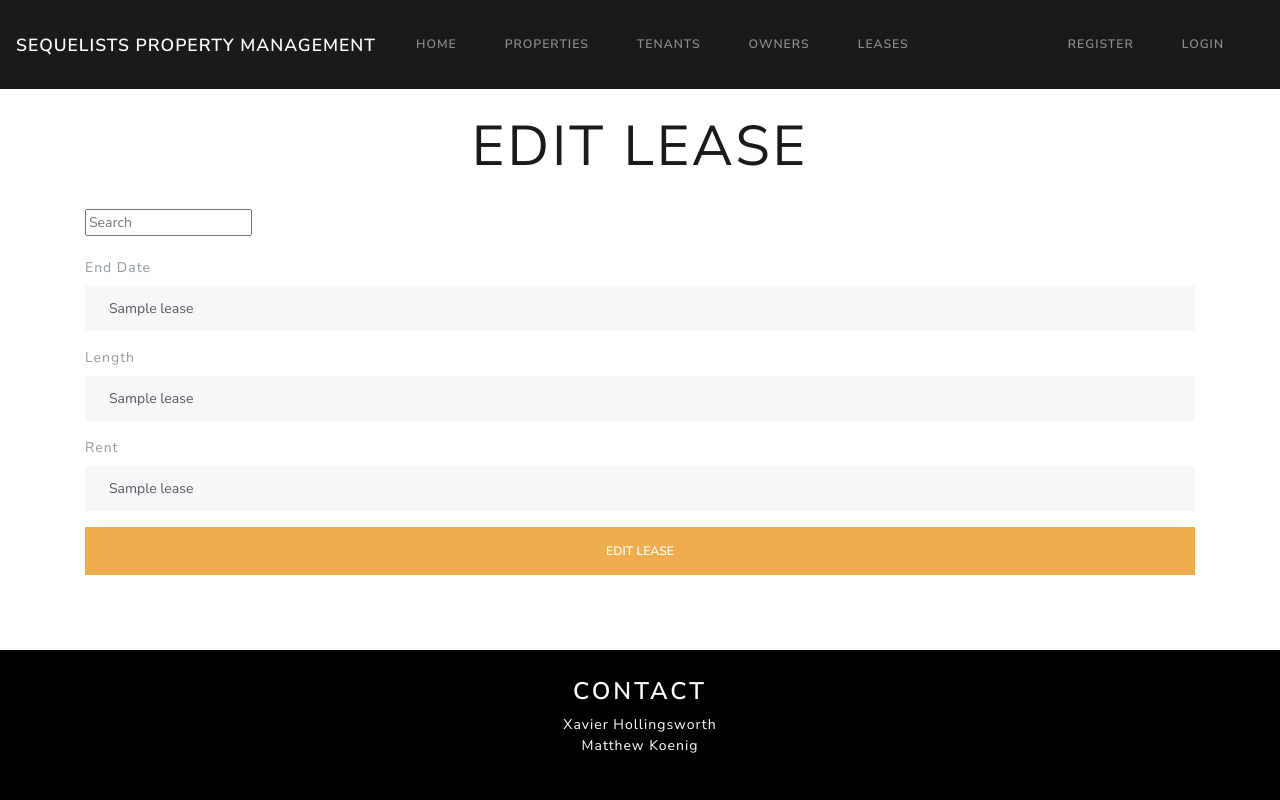
After one commit to cnleng/property_management_website, a Flask app: template app/templates/editlease.html in a window 1280 px wide. The commit adds this page. Run offline with Flask 2, Linux system fonts and the light colour scheme; the template is opened without the code that fills it: most values are stand-ins (such as "Sample title", 1, 10 or a date in 2020); some libraries are stand-ins or nearby versions.

Commit message:
lease edit functionality

```diff
--- a/app/routes.py
+++ b/app/routes.py
@@ -127,6 +127,7 @@ def leases():
       query = "SELECT * FROM lease"
       result = execute_query(db_connection, query).fetchall()
       print(result)
+      print("rendering leases template")
       return render_template("leases.html", leases=result)
 
     if request.method == 'POST':
@@ -210,7 +211,7 @@ def editowner(Owner_ID):
     db_connection = connect_to_database()
 
     if request.method == 'GET':
-      query = 'SELECT Owner_ID, Number_Of_Properties, Name FROM owner WHERE Owner_ID =%s' % (Owner_ID)
+      query = 'SELECT Owner_ID, Number_Of_Properties, Name FROM owner WHERE Owner_ID = %s' % (Owner_ID)
       result = execute_query(db_connection, query).fetchone()
       print(result)
       return render_template('editowner.html', owners=result)
@@ -226,6 +227,29 @@ def editowner(Owner_ID):
       result = execute_query(db_connection, query, data)
       return redirect('/owners')
 
+
+@app.route('/editlease/<Lease_ID>', methods=['POST', 'GET'])
+def editlease(Lease_ID):
+    print('Editing lease...')
+    db_connection = connect_to_database()
+
+    if request.method == 'GET':
+      query = 'SELECT Lease_ID, End_Date, Length_Of_Lease, Rent FROM lease WHERE Lease_ID = %s' % (Lease_ID)
+      result = execute_query(db_connection, query).fetchone()
+      print(result)
+      return render_template('editlease.html', leases=result)
+
+    if request.method == 'POST':
+      print('Updating lease...')
+      End_Date = request.form['end_date']
+      Length_Of_Lease = request.form['length']
+      Rent = request.form['rent']
+
+      print(request.form)
+      query = 'UPDATE lease SET End_Date = %s, Length_Of_Lease = %s, Rent = %s WHERE Lease_ID = %s'
+      data = (End_Date, Length, Rent, Lease_ID)
+      result = execute_query(db_connection, query, data)
+      return redirect('/leases')
 
 
 
--- /dev/null
+++ b/app/templates/editlease.html
@@ -0,0 +1,34 @@
+{% extends "base.html" %}
+
+{% block head %}
+{% endblock %}
+
+{% block body %}
+
+<div class="container mt-4">
+        <h1 class="display-4 text-center">
+          <i class="fas fa-book-open text-primary"></i> Edit Lease<span class="text-primary"></span></h1>
+
+        <br>
+        <div class="search">
+          <input type="text" id="myInput" onkeyup="myFunction()" placeholder="Search" align='right'><br><br>
+        </div>
+
+        <form id="book-form" action="{{ url_for('editlease', Lease_ID=leases[0]) }}" method="post" class='table-light'>
+          <div class="form-group">
+            <label for="end_date">End Date</label>
+            <input type="text" name="end_date" class="form-control" value='{{ leases[1] }}'>
+          </div>
+          <div class="form-group">
+            <label for="length">Length</label>
+            <input type="text" name="length" class="form-control" value='{{ leases[2] }}'>
+          </div>
+          <div class="form-group">
+            <label for="rent">Rent</label>
+            <input type="text" name="rent" class="form-control" value='{{ leases[3] }}'>
+          </div>
+
+          <input type="submit" value="Edit Lease" class="btn btn-primary btn-block btn-warning">
+        </form>
+
+{% endblock %}
--- a/app/templates/editowner.html
+++ b/app/templates/editowner.html
@@ -17,11 +17,11 @@
         <form id="book-form" action="{{ url_for('editowner', Owner_ID=owners[0]) }}" method="post" class='table-light'>
           <div class="form-group">
             <label for="number">Number of Properties</label>
-            <input type="text" name="number" class="form-control" value='{{ owners[1] }}''>
+            <input type="text" name="number" class="form-control" value='{{ owners[1] }}'>
           </div>
           <div class="form-group">
             <label for="name">Name</label>
-            <input type="text" name="name" class="form-control" value='{{ owners[2] }}''>
+            <input type="text" name="name" class="form-control" value='{{ owners[2] }}'>
           </div>
 
           <input type="submit" value="Edit Owner" class="btn btn-primary btn-block btn-warning">
--- a/app/templates/leases.html
+++ b/app/templates/leases.html
@@ -59,7 +59,7 @@
             {{ lease[3] }}
           </td>
           <td>
-            <a class="btn btn-warning" href="{{ url_for('editlease'), Lease_ID=lease[0] }}">Edit</a>
+            <a class="btn btn-warning" href="{{ url_for('editlease', Lease_ID=lease[0]) }}">Edit</a>
           </td>
           <td>
             <a class="btn btn-danger" href="{{ url_for('deletelease', Lease_ID=lease[0]) }}" method='post'>Delete</a>
--- a/app/templates/tenants.html
+++ b/app/templates/tenants.html
@@ -45,7 +45,7 @@
     <br>
     <div align='center'>
       <table class="table table-striped mt-5">
-        <thead class='table-active'>
+        <thead class='table-dark'>
           <tr>
             <th>Tenant ID</th>
             <th>Property ID</th>
```
